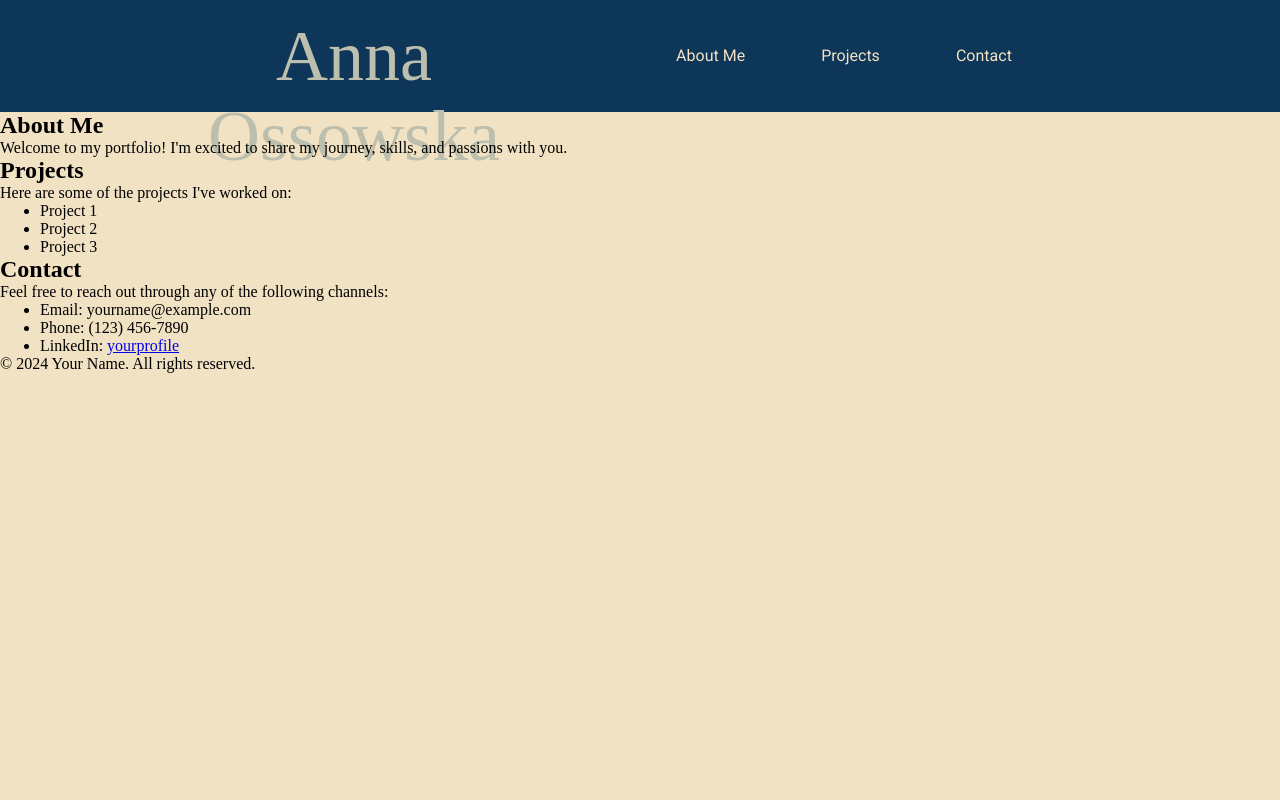
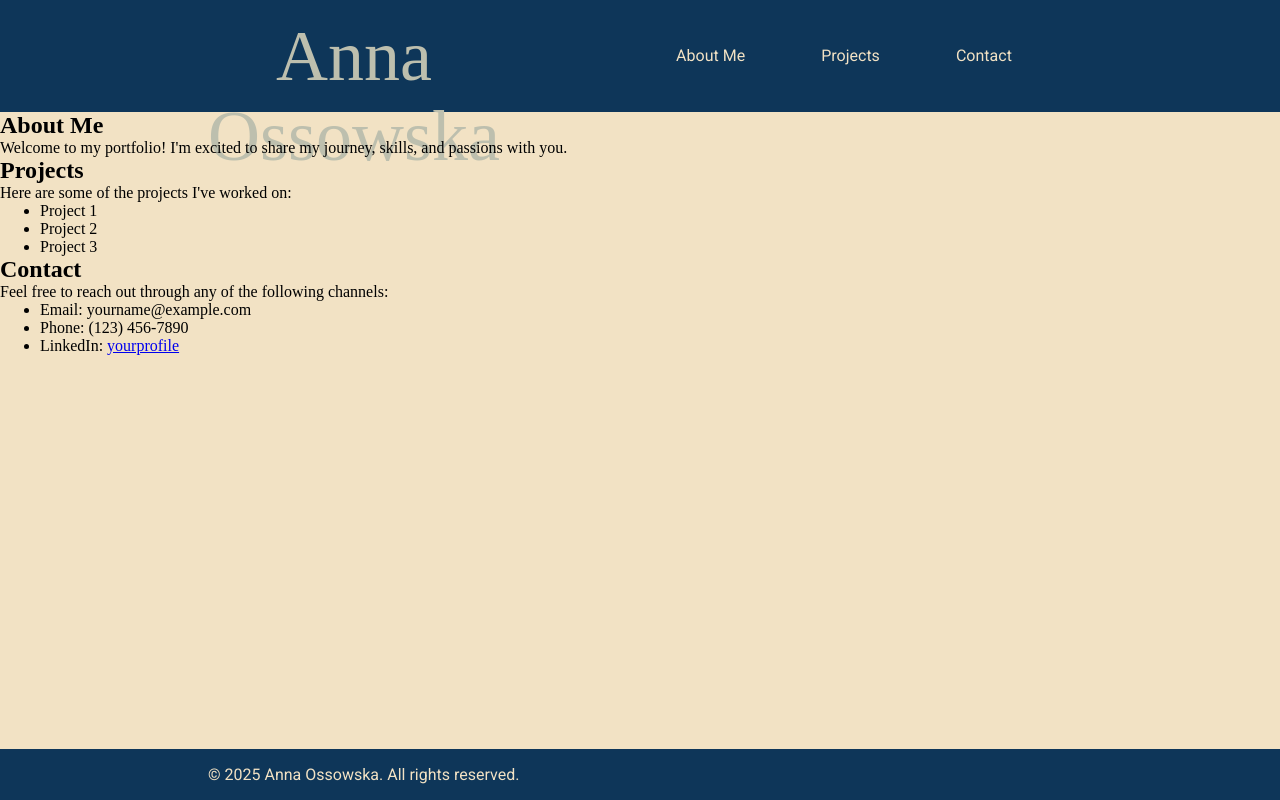
Before and after one commit to anka-oss/ossowska_portfolio, a plain HTML site: page index.html in a window 1280 px wide. Drawn offline with Linux system fonts and the light colour scheme; a web font is replaced by a local one.

Commit message:
Add styles for the footer

```diff
--- a/index.html
+++ b/index.html
@@ -13,7 +13,7 @@
     <header>
         <nav>
             <div id="logo">
-                <p>Anna Ossowska</p>
+                <p><a href="index.html">Anna Ossowska</a></p>
             </div>
             <div id="menu">
                 <ul>
@@ -53,7 +53,7 @@
     </main>
 
     <footer>
-        <p>&copy; 2024 Your Name. All rights reserved.</p>
+        <p>&copy; 2025 Anna Ossowska. All rights reserved.</p>
     </footer>
 </body>
 </html>
--- a/style.css
+++ b/style.css
@@ -61,7 +61,13 @@ nav a {
     color: #F2E2C4;
 }
 
-@media (min-width: 992px) {
+#logo a {
+    font-family: Passions Conflict;
+    color: #BDBFAE;
+    text-decoration: none;
+}
+
+@media only screen and (min-width: 992px) {
     nav {
         display: flex;
         height: 80px;
@@ -93,3 +99,19 @@ nav a {
 /* MAIN PART STYLES */
 
 /* FOOTER STYLES */
+
+footer {
+    background-color: #0e3659;
+    color:#F2E2C4;
+    font-family: Roboto;
+    position: fixed;
+    bottom: 0;
+    width: 100vw;
+    padding: 1em 0.5em;
+}
+
+@media only screen and (min-width: 992px) {
+    footer p {
+        margin-left: 200px;
+    }
+}
```
